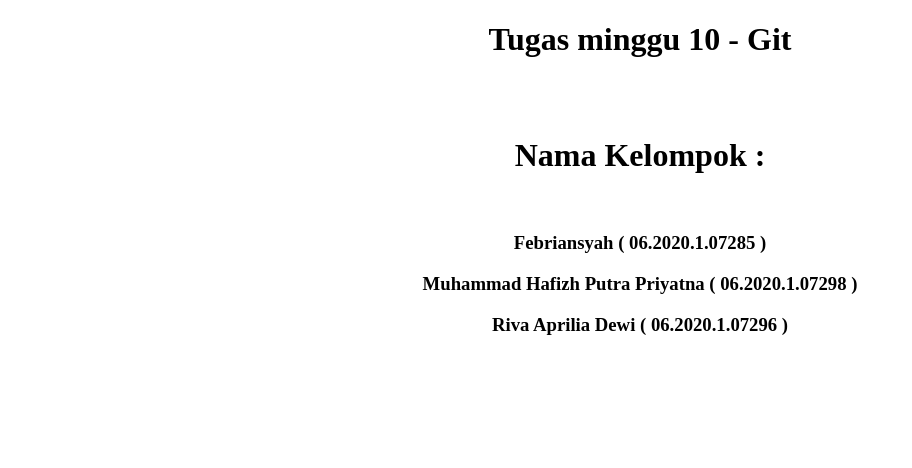
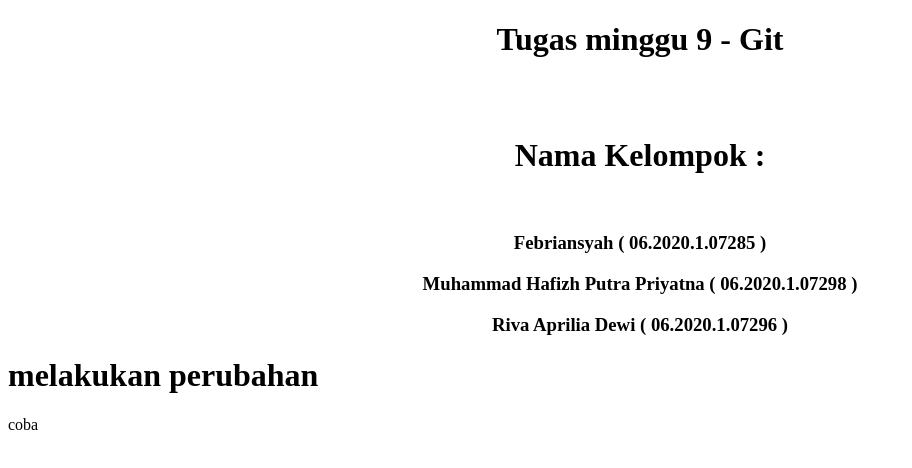
Before and after one commit to laciadotid/tugas-git, a plain HTML site: page index.html in a window 1280 px wide. Shown: the whole page, without its empty margins (0-912 px from the left). Drawn offline with Linux system fonts and the light colour scheme.

Commit message:
mengubah file

```diff
--- a/index.html
+++ b/index.html
@@ -8,7 +8,7 @@
 </head>
 <body>
   <center>
-    <h1>Tugas minggu 10 - Git</h1>
+    <h1>Tugas minggu 9 - Git</h1>
     <br>
     <br>
     <h1>Nama Kelompok :</h1>
@@ -18,5 +18,8 @@
     <h3>Riva Aprilia Dewi ( 06.2020.1.07296 )</h3>
   </center>
 
+  <h1>melakukan perubahan</h1>
+  <p>coba</p>
+
 </body>
 </html>
```
